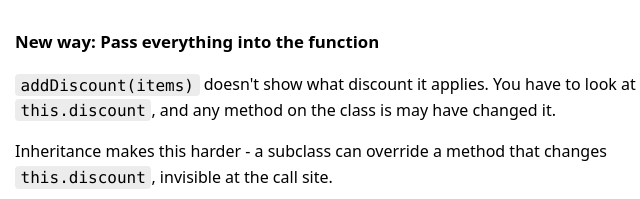
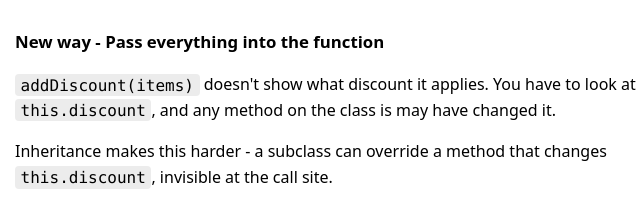
Before and after one commit to clhoultby/clh365, a website: page public/core-javascript/05-pure-functions-and-immutability.html in a window 1280 px wide. Shown: the part 785-984 px from the top of the page, 273-913 px from the left. Drawn offline with Linux system fonts and the light colour scheme.

Commit message:
05 title

```diff
--- a/public/core-javascript/05-pure-functions-and-immutability.html
+++ b/public/core-javascript/05-pure-functions-and-immutability.html
@@ -47,7 +47,7 @@
 const cart = new Cart(0.1);
 cart.addDiscount(items);</code></pre>
 
-  <h2>New way: Pass everything into the function</h2>
+  <h2>New way - Pass everything into the function</h2>
   <p><code>addDiscount(items)</code> doesn't show what discount it applies.  You have to look at <code>this.discount</code>, and any method on the class is may have changed it.</p>
   <p>Inheritance makes this harder - a subclass can override a method that changes <code>this.discount</code>, invisible at the call site.</p>
 
```
